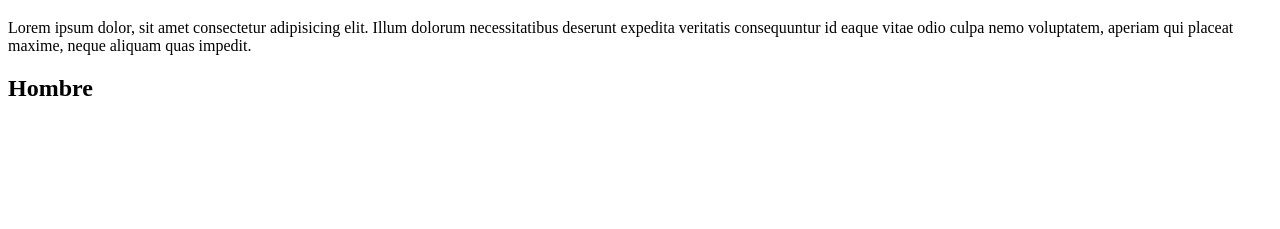
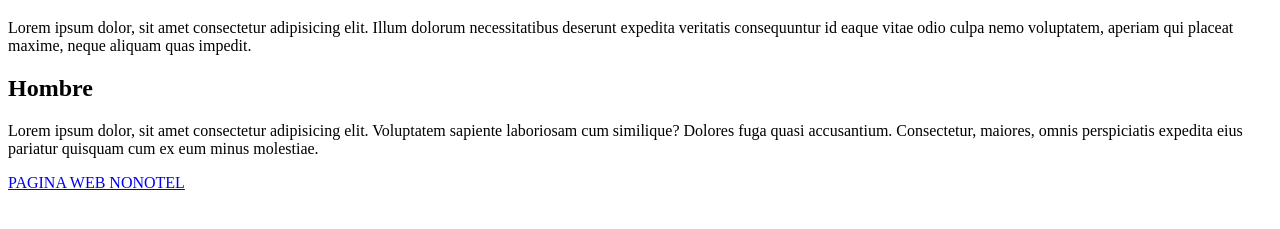
Before and after one commit to nonotel/git_flow_example, a plain HTML site: page index.html in a window 1280 px wide. Shown: the part 61-290 px from the top of the page. Drawn offline with Linux system fonts and the light colour scheme.

Commit message:
feature: add link to nonotel web

```diff
--- a/index.html
+++ b/index.html
@@ -9,5 +9,9 @@
     <h1>HOLA MUNDO</h1>
     <p>Lorem ipsum dolor, sit amet consectetur adipisicing elit. Illum dolorum necessitatibus deserunt expedita veritatis consequuntur id eaque vitae odio culpa nemo voluptatem, aperiam qui placeat maxime, neque aliquam quas impedit.</p>
     <h2>Hombre</h2>
+
+    <p>Lorem ipsum dolor, sit amet consectetur adipisicing elit. Voluptatem sapiente laboriosam cum similique? Dolores fuga quasi accusantium. Consectetur, maiores, omnis perspiciatis expedita eius pariatur quisquam cum ex eum minus molestiae.</p>
+
+    <a href="https://www.nonotel.s">PAGINA WEB NONOTEL</a>
 </body>
 </html>
```
